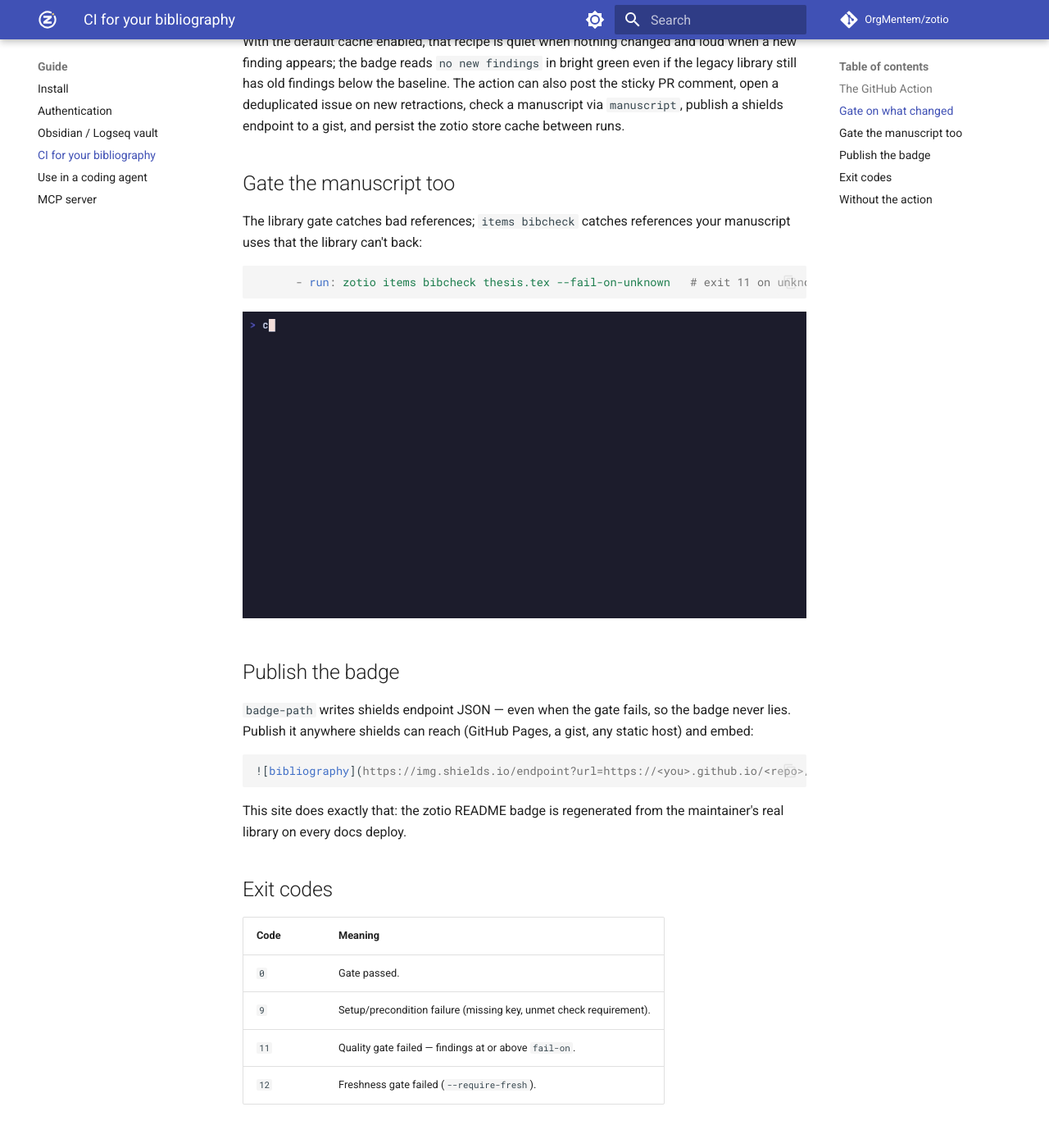
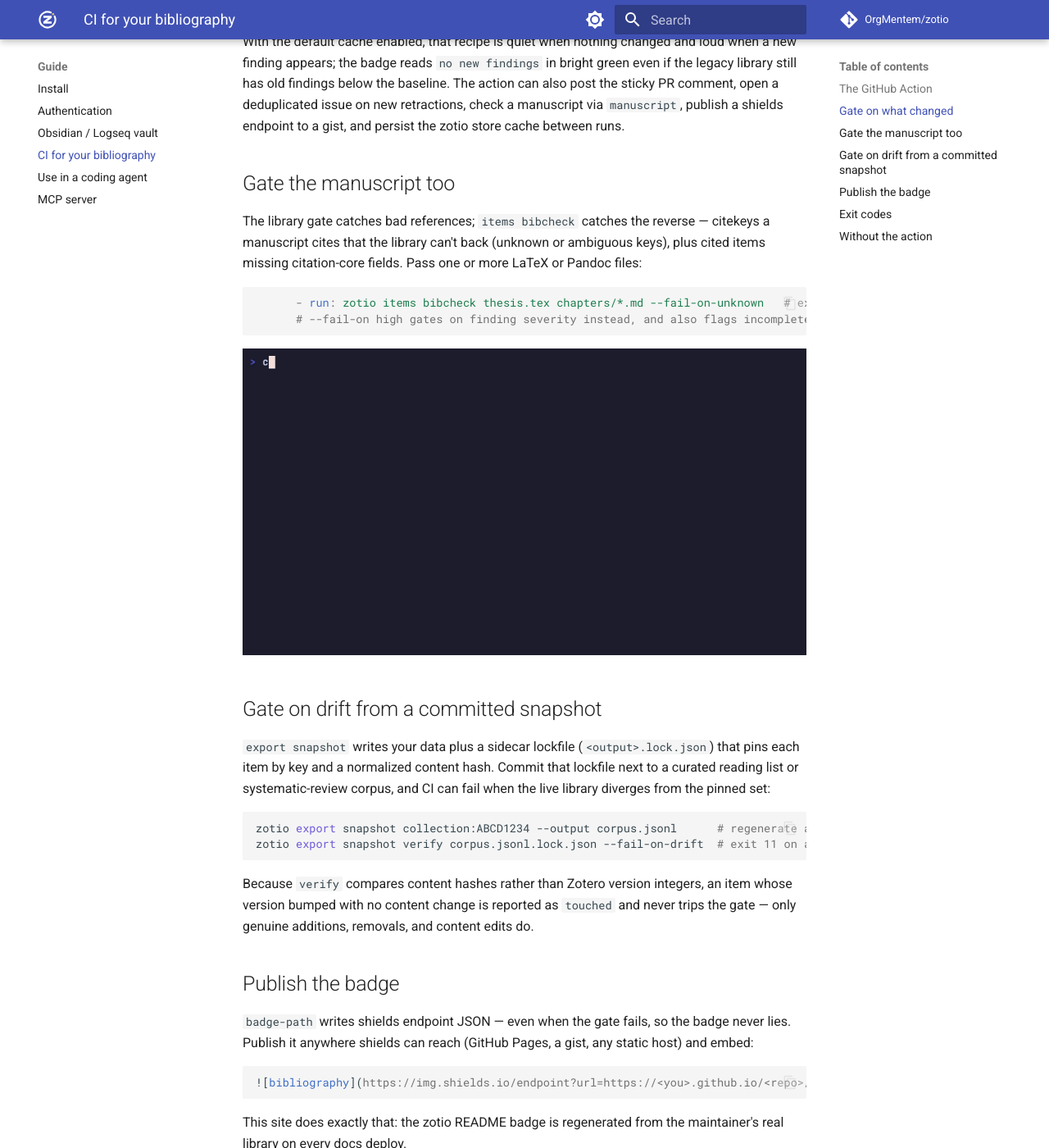
Before and after one commit to OrgMentem/zotio, an MkDocs documentation site: the page built from docs/guide/ci.md, in a window 1280 px wide and 1400 px high, scrolled down 1720 px. Shown: the whole window at 82% size. Built offline with MkDocs 1.6.1 and Material for MkDocs 9.7.7, drawn with Linux system fonts in a browser that asks for light colours; comment, search, counter and statistics services are not loaded.

Commit message:
docs(ci): document bibcheck severity gate and export snapshot verify drift gate

````diff
--- a/docs/guide/ci.md
+++ b/docs/guide/ci.md
@@ -62,13 +62,25 @@ With the default cache enabled, that recipe is quiet when nothing changed and lo
 
 ## Gate the manuscript too
 
-The library gate catches bad references; `items bibcheck` catches references your manuscript uses that the library can't back:
+The library gate catches bad references; `items bibcheck` catches the reverse — citekeys a manuscript cites that the library can't back (unknown or ambiguous keys), plus cited items missing citation-core fields. Pass one or more LaTeX or Pandoc files:
 
 ```yaml
-      - run: zotio items bibcheck thesis.tex --fail-on-unknown   # exit 11 on unknown/ambiguous citekeys
+      - run: zotio items bibcheck thesis.tex chapters/*.md --fail-on-unknown   # exit 11 on unknown/ambiguous citekeys
+      # --fail-on high gates on finding severity instead, and also flags incomplete citations
 ```
 
 ![zotio items bibcheck resolving manuscript citekeys](../assets/demos/bibcheck.gif)
+
+## Gate on drift from a committed snapshot
+
+`export snapshot` writes your data plus a sidecar lockfile (`<output>.lock.json`) that pins each item by key and a normalized content hash. Commit that lockfile next to a curated reading list or systematic-review corpus, and CI can fail when the live library diverges from the pinned set:
+
+```bash
+zotio export snapshot collection:ABCD1234 --output corpus.jsonl      # regenerate and commit intentionally
+zotio export snapshot verify corpus.jsonl.lock.json --fail-on-drift  # exit 11 on added/removed/changed items
+```
+
+Because `verify` compares content hashes rather than Zotero version integers, an item whose version bumped with no content change is reported as `touched` and never trips the gate — only genuine additions, removals, and content edits do.
 
 ## Publish the badge
 
````
